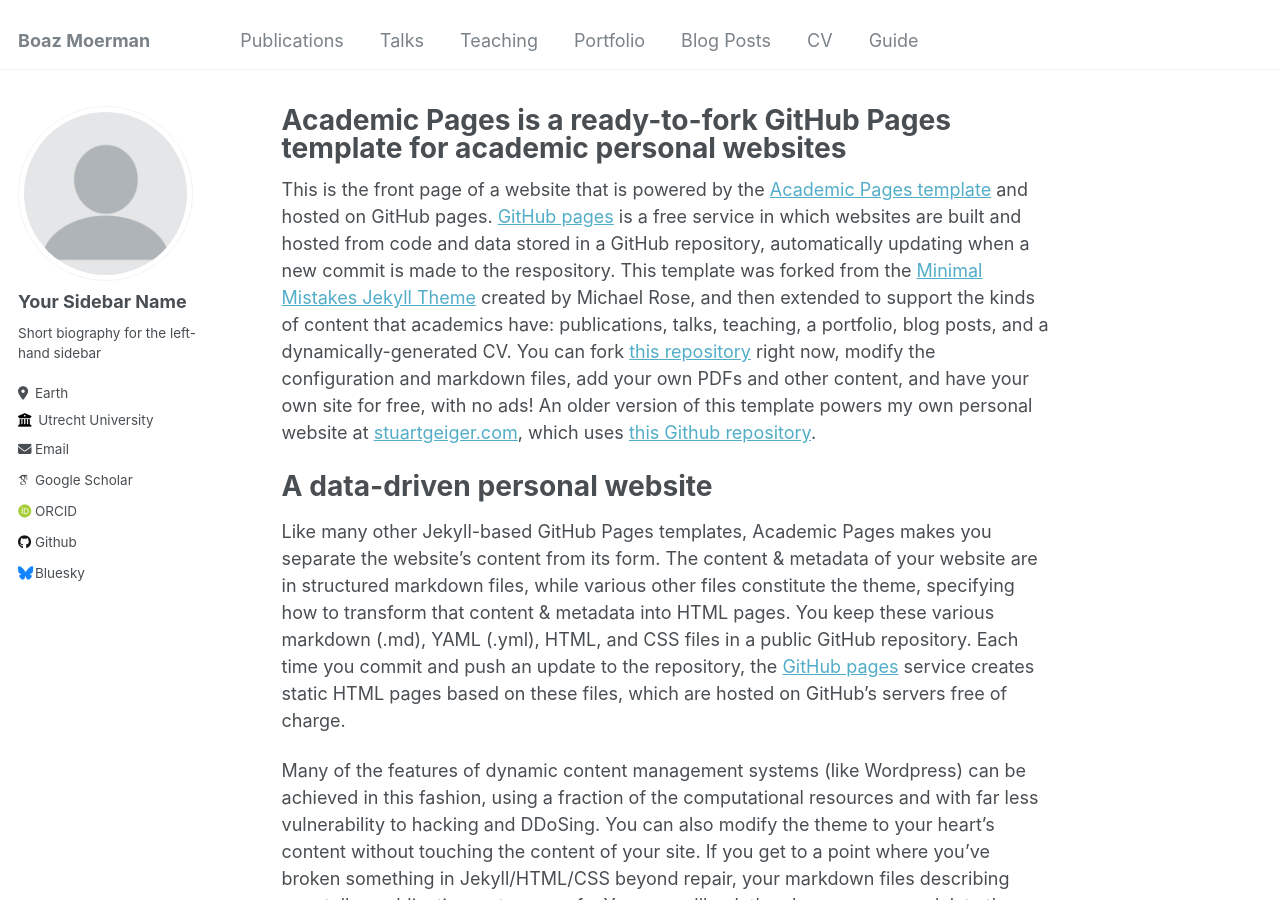
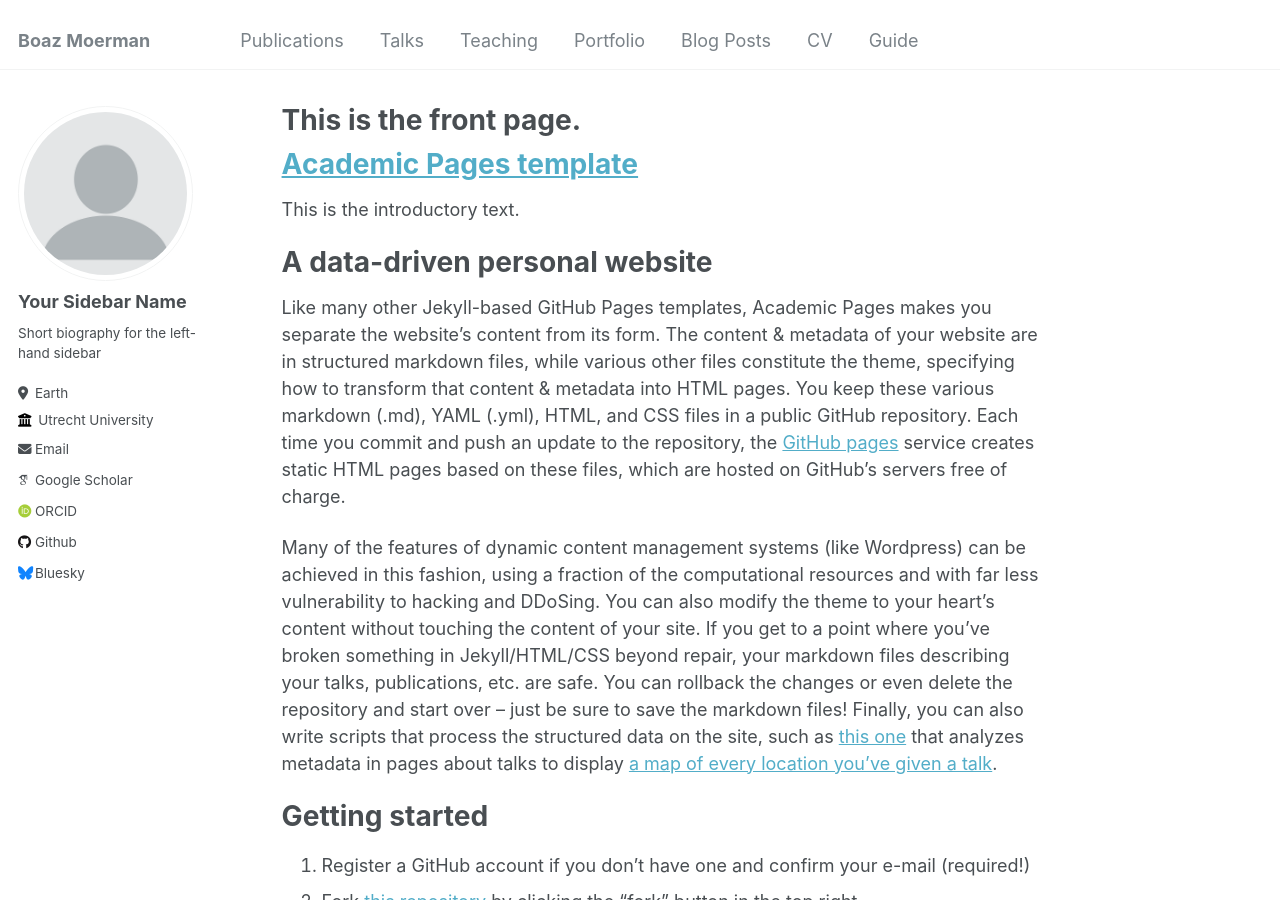
Before and after one commit to BoazMoerman/BoazMoerman.github.io, a Jekyll site: the page built from _pages/about.md, in a window 1280 px wide and 900 px high. Built offline with Jekyll 4.4.1, drawn with Linux system fonts in a browser that asks for light colours; some web fonts are replaced.

Commit message:
Update about.md

```diff
--- a/_pages/about.md
+++ b/_pages/about.md
@@ -1,13 +1,14 @@
 ---
 permalink: /
-title: "Academic Pages is a ready-to-fork GitHub Pages template for academic personal websites"
+title: "This is the front page."
 author_profile: true
 redirect_from:
   - /about/
   - /about.html
 ---
 
-This is the front page of a website that is powered by the [Academic Pages template](https://github.com/academicpages/academicpages.github.io) and hosted on GitHub pages. [GitHub pages](https://pages.github.com) is a free service in which websites are built and hosted from code and data stored in a GitHub repository, automatically updating when a new commit is made to the respository. This template was forked from the [Minimal Mistakes Jekyll Theme](https://mmistakes.github.io/minimal-mistakes/) created by Michael Rose, and then extended to support the kinds of content that academics have: publications, talks, teaching, a portfolio, blog posts, and a dynamically-generated CV. You can fork [this repository](https://github.com/academicpages/academicpages.github.io) right now, modify the configuration and markdown files, add your own PDFs and other content, and have your own site for free, with no ads! An older version of this template powers my own personal website at [stuartgeiger.com](http://stuartgeiger.com), which uses [this Github repository](https://github.com/staeiou/staeiou.github.io).
+# [Academic Pages template](https://github.com/academicpages/academicpages.github.io)
+This is the introductory text.
 
 A data-driven personal website
 ======
```
